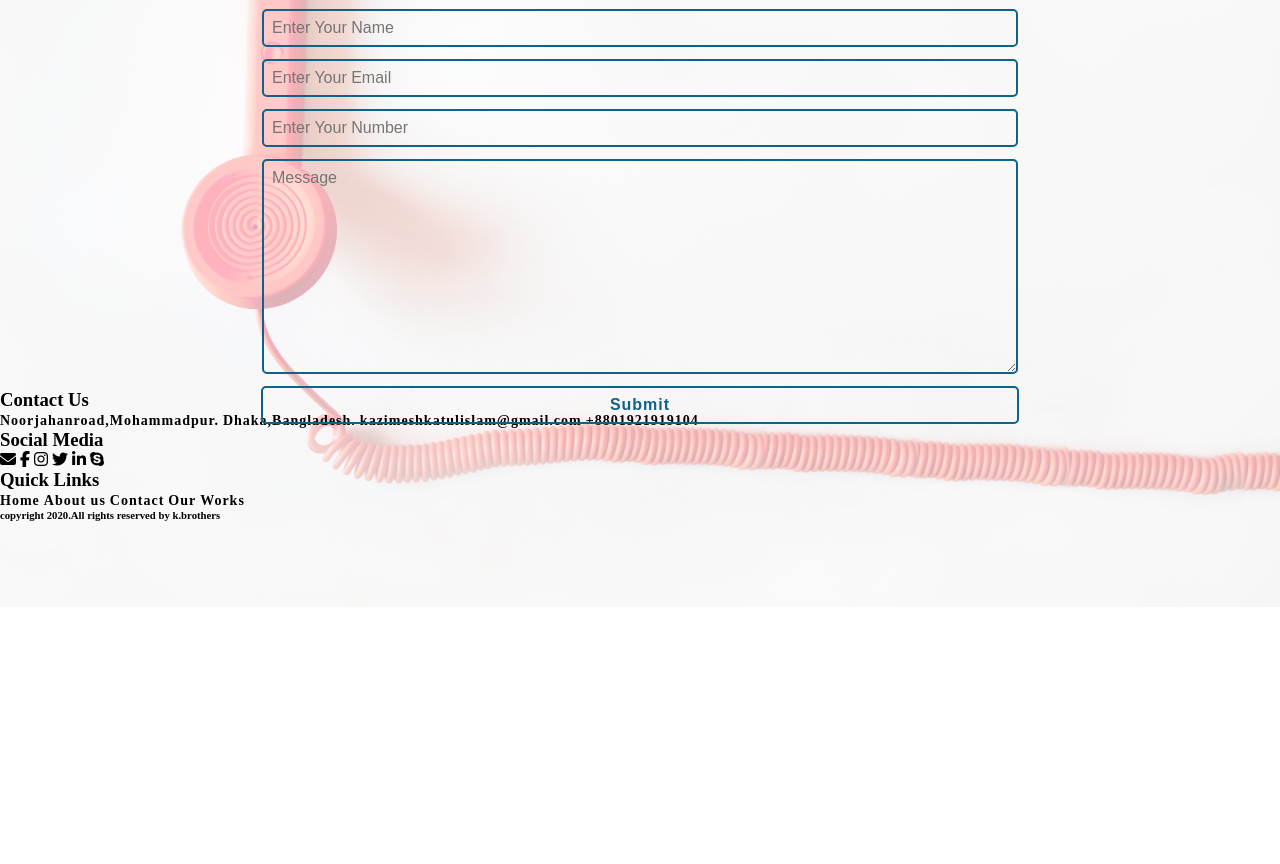
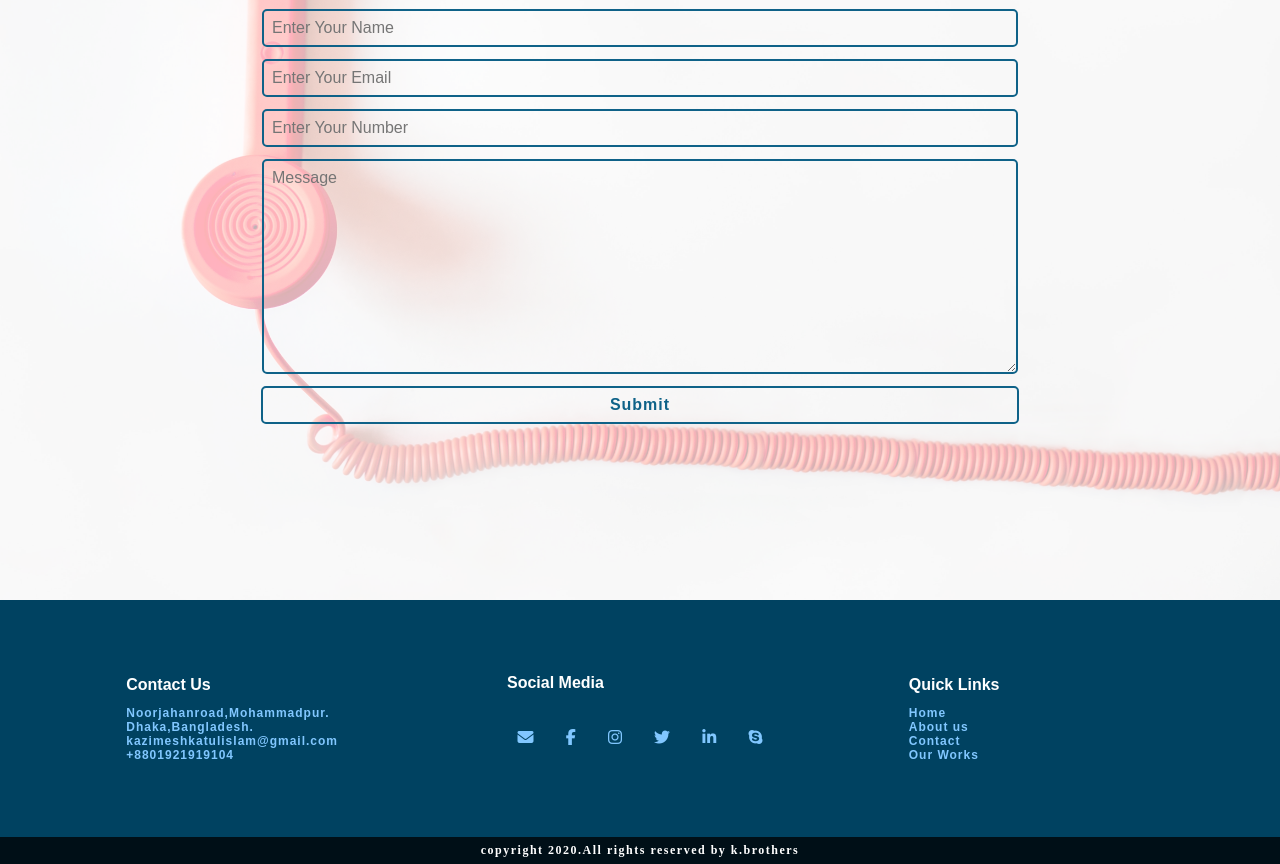
Before and after one commit to kazimeshkat/companyporfolio, a plain HTML site: page index.html in a window 1280 px wide. Shown: the part 4136-5000 px from the top of the page. Before the commit the page ends 4743 px from the top, so only its background shows below. Drawn offline with Linux system fonts and the light colour scheme; a web font is replaced by a local one.

Commit message:
Update style.css

```diff
--- a/style.css
+++ b/style.css
@@ -396,7 +396,8 @@ h5 {
 /* section.5(get in touch) */
 
 /* for all css(class=allsec,class=container) */
-#sec5::before{
+
+#sec5::before {
     content: '';
     background: url(contact.jpg.jpg) no-repeat center center/cover;
     top: 0;
@@ -405,7 +406,6 @@ h5 {
     height: 100%;
     z-index: -1;
     opacity: 30%;
-
 }
 
 #sec5container {
@@ -487,6 +487,77 @@ form input {
     cursor: pointer;
     letter-spacing: 1px;
 }
-#sec5 button:hover{
+
+#sec5 button:hover {
     background-color: #fbbbb7;
 }
+
+/* footer short information */
+
+footer {
+    position: relative;
+    top: 211px;
+    display: flex;
+    align-items: center;
+    justify-content: space-evenly;
+    background-color: #004261;
+    height: 237px;
+}
+
+.footersec1 {
+    text-align: left;
+    width: 245px;
+    display: flex;
+    flex-direction: column;
+    margin: 20px;
+}
+
+.footersec1 h3 {
+    margin-bottom: 12px;
+    font-family: "Poppins", sans-serif;
+    font-size: 16px;
+    color: white;
+}
+
+.footsub {
+    font-family: "Poppins", sans-serif;
+    font-size: 12px;
+    color: #81c7ff;
+}
+
+/* part.2 */
+
+#social {
+    display: flex;
+    flex-direction: row;
+    justify-content: space-between;
+}
+
+#social h3 {
+    position: absolute;
+    top: 74px;
+    left: 507px;
+}
+
+#social i {
+    margin-top: 36px;
+    color: #81c7ff;
+}
+
+/* end part */
+
+#end {
+    position: relative;
+    top: 211px;
+    background-color: #000f17;
+    display: flex;
+    align-items: center;
+    justify-content: center;
+    height: 27px;
+}
+
+#end h6 {
+    color: white;
+    font-size: 12px;
+    letter-spacing: 1.5px;
+}
```
